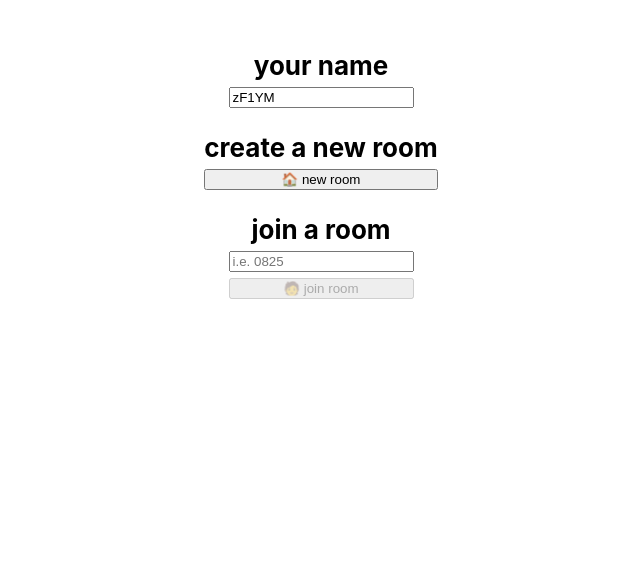
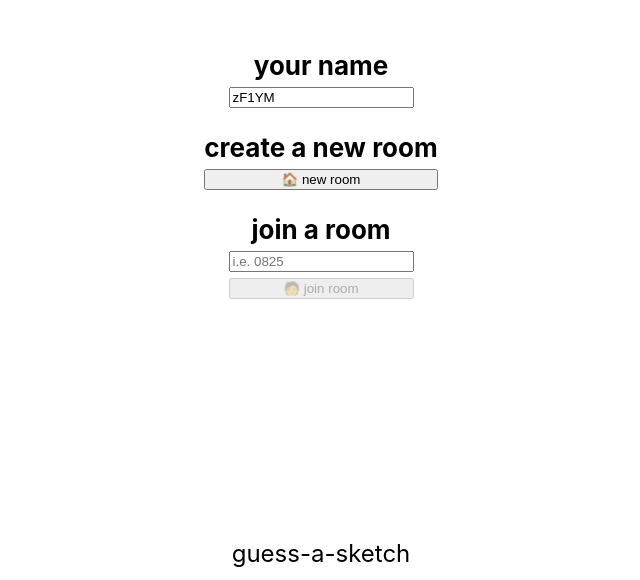
Before and after one commit to martellaj/myapp-client, a React (Create React App) app: page / in a window 1280 px wide. Shown: the part 220-800 px from the top of the page, without its empty margins (319-959 px from the left). Built offline with nearby package versions, Linux system fonts and the light colour scheme; no server answers.

Commit message:
adds branding

```diff
--- a/src/App.css
+++ b/src/App.css
@@ -24,7 +24,6 @@
   flex-direction: column;
   font-size: calc(10px + 2vmin);
   justify-content: center;
-  min-height: 100vh;
 }
 
 .canvasStyle {
--- a/src/App.js
+++ b/src/App.js
@@ -102,7 +102,20 @@ function App() {
 
   return (
     <div className="App">
-      <div className="content">{content}</div>
+      <div className="content">
+        {content}
+        <div
+          style={{
+            position: "absolute",
+            bottom: 0,
+            marginBottom: "12px",
+            fontSize: "24px",
+            marginTop: "12px"
+          }}
+        >
+          guess-a-sketch
+        </div>
+      </div>
     </div>
   );
 }
```
